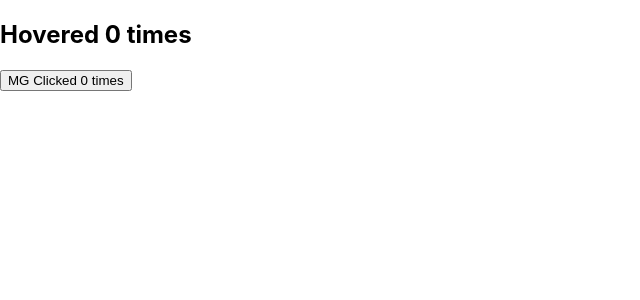
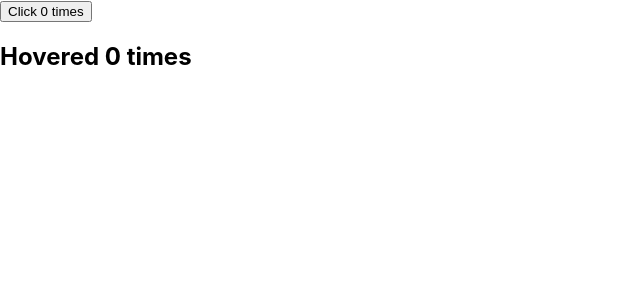
Before and after one commit to SaneManiacMG/React-Practise, a React (Create React App) app: page / in a window 1280 px wide. Shown: the top 300 px of the page, without its empty margins (0-640 px from the left). Built offline with nearby package versions, Linux system fonts and the light colour scheme.

Commit message:
Rendering props

```diff
--- a/src/App.js
+++ b/src/App.js
@@ -1,14 +1,26 @@
 import React from "react";
 import "./App.css";
 import "./appStyles.css";
-import ClickCounter from "./components/ClickCounter";
-import HoverCounter from "./components/HoverCounter";
+import ClickCounterTwo from "./components/ClickCounterTwo";
+import HoverCounterTwo from "./components/HoverCounterTwo";
+import Counter from "./components/Counter";
 
 const App = () => {
 	return (
 		<>
-			<HoverCounter />
-			<ClickCounter name="MG" />
+			{/* <ClickCounterTwo />
+			<HoverCounterTwo />
+			<User render={(isLoggedIn) => (isLoggedIn ? "MG" : "GUEST")} /> */}
+			<Counter
+				render={(count, incrementCount) => (
+					<ClickCounterTwo count={count} incrementCount={incrementCount} />
+				)}
+			/>
+			<Counter
+				render={(count, incrementCount) => (
+					<HoverCounterTwo count={count} incrementCount={incrementCount} />
+				)}
+			/>
 		</>
 	);
 };
--- /dev/null
+++ b/src/components/ClickCounterTwo.js
@@ -0,0 +1,12 @@
+import React from "react";
+
+const ClickCounterTwo = (props) => {
+	const { count, incrementCount } = props;
+	return (
+		<div>
+			<button onClick={incrementCount}>Click {count} times</button>
+		</div>
+	);
+};
+
+export default ClickCounterTwo;
--- a/src/components/Counter.js
+++ b/src/components/Counter.js
@@ -3,14 +3,11 @@ import React, { useState } from "react";
 const Counter = (props) => {
 	const [count, setCount] = useState(0);
 
-	return (
-		<>
-			<h1>Count - {count}</h1>
-			<button onClick={() => setCount(count + 1, console.log(count + 1))}>
-				Increment
-			</button>
-		</>
-	);
+	const incrementCount = () => {
+		setCount(count + 1);
+	};
+
+	return <>{props.render(count, incrementCount)}</>;
 };
 
 export default Counter;
--- /dev/null
+++ b/src/components/HoverCounterTwo.js
@@ -0,0 +1,12 @@
+import React from "react";
+
+const HoverCounterTwo = (props) => {
+	const { count, incrementCount } = props;
+	return (
+		<div>
+			<h2 onMouseOver={incrementCount}>Hovered {count} times</h2>
+		</div>
+	);
+};
+
+export default HoverCounterTwo;
```
Also changed, not shown: src/components/User.js (added, +11 -0 lines).
